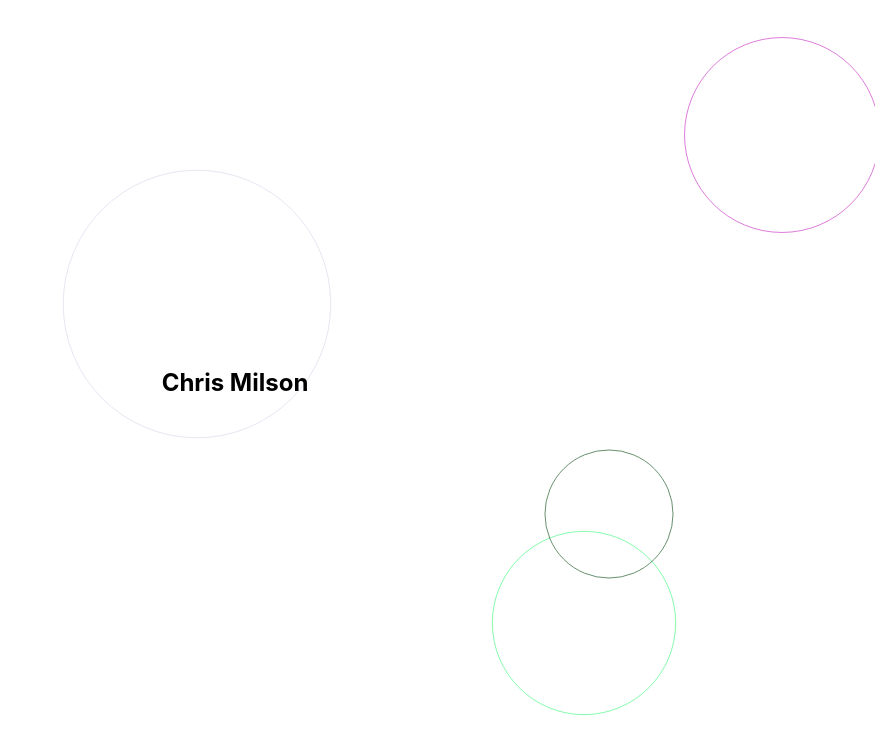
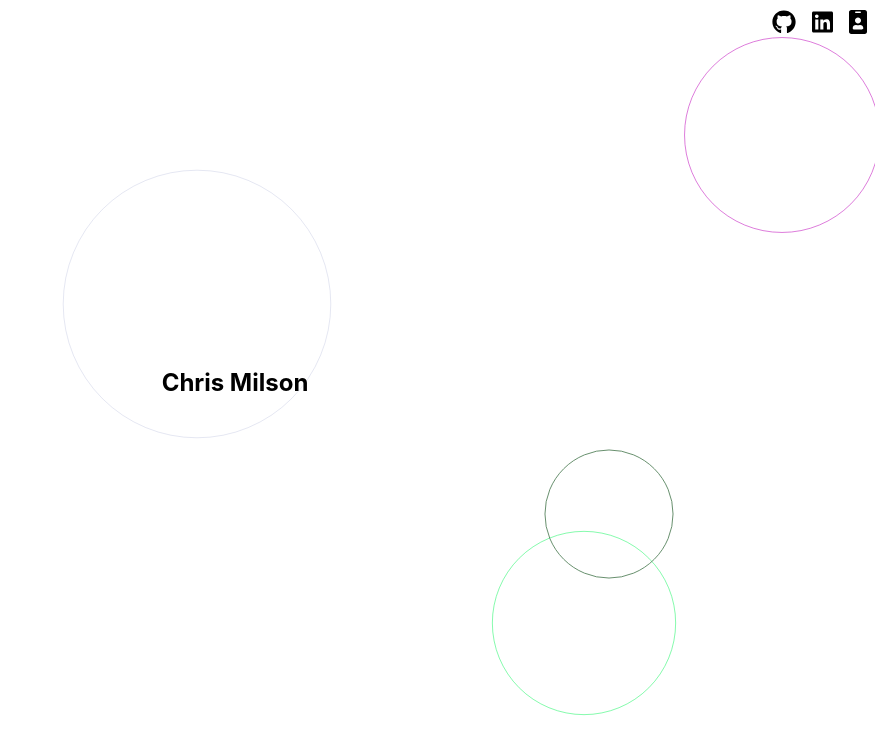
Before and after one commit to chrismilson/chrismilson.github.io, an Angular app: page / in a window 1280 px wide. Shown: the top 754 px of the page, without its empty margins (405-1280 px from the left). Built offline with nearby package versions, Linux system fonts and the light colour scheme.

Commit message:
Add social icons
Using the angular module for font awesome, I added some simple icons to
the page. Currently there is one for github, linkedin and an icon to
download my CV, which doesnt lead anywhere yet.

```diff
--- a/package.json
+++ b/package.json
@@ -21,6 +21,10 @@
     "@angular/platform-browser": "~8.2.14",
     "@angular/platform-browser-dynamic": "~8.2.14",
     "@angular/router": "~8.2.14",
+    "@fortawesome/angular-fontawesome": "^0.5.0",
+    "@fortawesome/fontawesome-svg-core": "^1.2.26",
+    "@fortawesome/free-brands-svg-icons": "^5.12.0",
+    "@fortawesome/free-solid-svg-icons": "^5.12.0",
     "gh-pages": "^2.2.0",
     "rxjs": "~6.4.0",
     "tslib": "^1.10.0",
--- a/src/app/app.component.html
+++ b/src/app/app.component.html
@@ -1,8 +1,9 @@
-<app-wallpaper></app-wallpaper>
 
 <h2>Chris Milson</h2>
 <p>
   <app-typer [words]="typerWords"></app-typer>
 </p>
 
+<app-social></app-social>
+<app-wallpaper></app-wallpaper>
 <router-outlet></router-outlet>
--- /dev/null
+++ b/src/app/social/social.component.html
@@ -0,0 +1,9 @@
+<div class="icon-list">
+  <a
+    *ngFor="let icon of icons"
+    [title]="icon.title"
+    [href]="icon.link"
+  >
+    <fa-icon [icon]="icon.icon"></fa-icon>
+  </a>
+</div>
--- /dev/null
+++ b/src/app/social/social.component.ts
@@ -0,0 +1,50 @@
+import { Component, OnInit } from '@angular/core';
+import {
+  faGithub,
+  faLinkedin
+} from '@fortawesome/free-brands-svg-icons';
+import {
+  faIdBadge
+} from '@fortawesome/free-solid-svg-icons';
+
+@Component({
+  selector: 'app-social',
+  templateUrl: './social.component.html',
+  styles: [`
+    .icon-list {
+      font-size: 1.5rem;
+      position: fixed;
+      top: 0;
+      right: 0;
+
+      display: flex;
+    }
+
+    a {
+      color: inherit;
+      margin: 0.5rem;
+    }
+  `]
+})
+export class SocialComponent {
+  icons = [
+    {
+      name: 'Github',
+      title: 'Check out my Github',
+      icon: faGithub,
+      link: 'https://github.com/chrismilson'
+    },
+    {
+      name: 'Linkedin',
+      title: '...or my Linkedin',
+      icon: faLinkedin,
+      link: 'https://www.linkedin.com/in/chris-milson/'
+    },
+    {
+      name: 'CV',
+      title: 'Have a look at my CV too',
+      icon: faIdBadge,
+      link: 'myCV'
+    }
+  ];
+}
```
Also changed, not shown: src/app/app.module.ts (+6 -2 lines), 2 other files (tests, documents, lock files or other folders).
